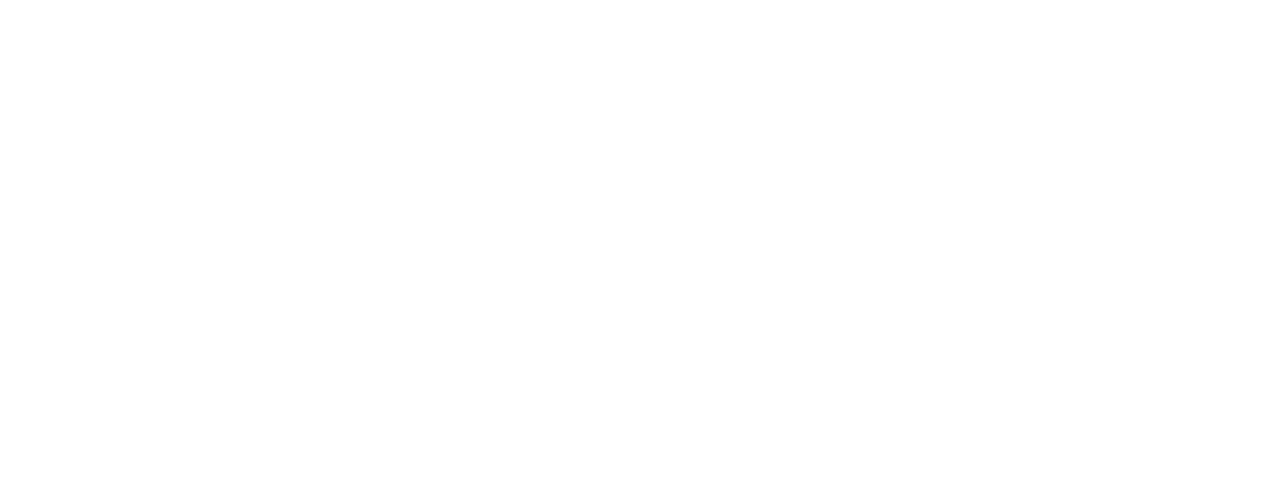
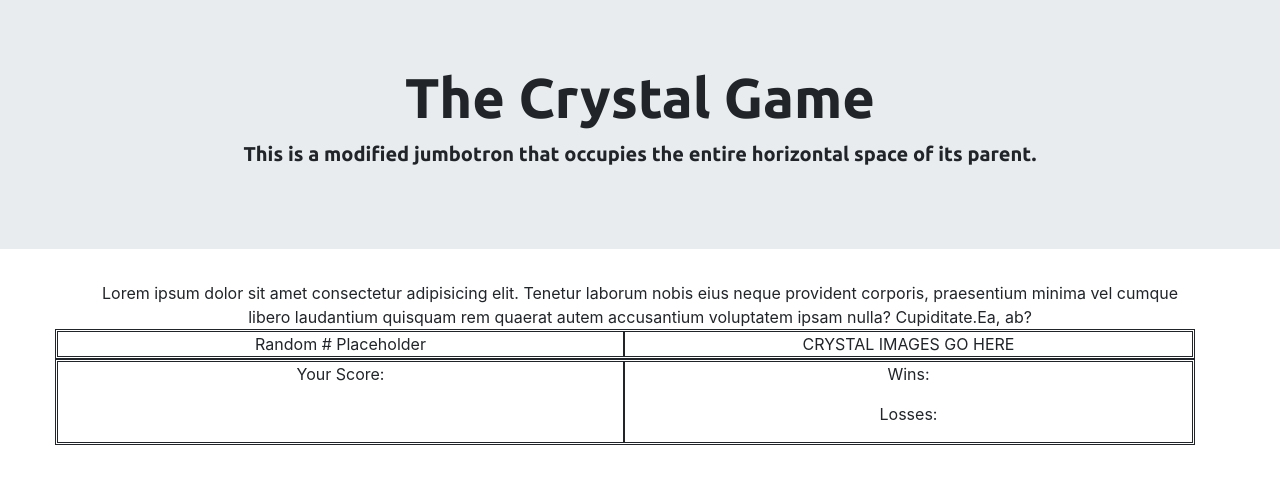
Before and after one commit to JohnnyWK/unit-4-game, a plain HTML site: page index.html in a window 1280 px wide. Drawn offline with nearby package versions, Linux system fonts and the light colour scheme.

Commit message:
added html and quick basic styling along with a jumbotron header

```diff
--- a/assets/css/style.css
+++ b/assets/css/style.css
@@ -0,0 +1,33 @@
+body {
+    /* background-color: #29786F */
+}
+
+#title {
+    text-align:center;
+    font-family: 'Ubuntu', sans-serif;
+    /* background-color:   #3CCFBF; */
+}
+
+#instructions {
+    text-align:center;
+}
+
+#crystalRow {
+    text-align: center;
+    width: 100%;
+    border-style: double;
+}
+
+#randomNum {
+    border-right: 2px solid;
+}
+
+#scoreRow {
+    text-align: center;
+    width: 100%;
+    border-style: double;
+}
+
+#userScore {
+    border-right: 2px solid;
+}
--- a/index.html
+++ b/index.html
@@ -17,9 +17,47 @@
     <script src="https://stackpath.bootstrapcdn.com/bootstrap/4.3.1/js/bootstrap.min.js"
         integrity="sha384-JjSmVgyd0p3pXB1rRibZUAYoIIy6OrQ6VrjIEaFf/nJGzIxFDsf4x0xIM+B07jRM"
         crossorigin="anonymous"></script>
+    <link rel="stylesheet" href="assets/css/style.css">
+    <link href="https://fonts.googleapis.com/css?family=Ubuntu:700&display=swap" rel="stylesheet">
+
 </head>
 
 <body>
+
+    <div class="jumbotron jumbotron-fluid" id="title">
+        <div class="container">
+            <h1 class="display-4">The Crystal Game</h1>
+            <p class="lead">This is a modified jumbotron that occupies the entire horizontal space of its parent.</p>
+        </div>
+    </div>
+
+    <div class="container">
+        <div class="row">
+            <div class="col-md-12" id="instructions">
+                <!-- INSTRUCTIONS PLACEHOLDER -->
+                Lorem ipsum dolor sit amet consectetur adipisicing elit. Tenetur laborum
+                nobis eius neque provident corporis, praesentium minima vel cumque libero laudantium quisquam rem
+                quaerat autem accusantium voluptatem ipsam nulla? Cupiditate.Ea, ab?
+            </div>
+            <div class="row" id="crystalRow">
+                <div class="col-md-6" id="randomNum">
+                    Random # Placeholder
+                </div>
+                <div class="col-md-6" id="crystals">
+                    CRYSTAL IMAGES GO HERE
+                </div>
+            </div>
+            <div class="row" id="scoreRow">
+                <div class="col-md-6" id="userScore">
+                    <p>Your Score:</p>
+                </div>
+                <div class="col-md-6" id="winsLosses">
+                    <p>Wins: </p>
+                    <p>Losses: </p>
+                </div>
+            </div>
+        </div>
+
 
 
 
```
Also changed, not shown: assets/images/crystal1.png (added), assets/images/crystal2.png (added), assets/images/crystal3.png (added), assets/images/crystal4.png (added).
